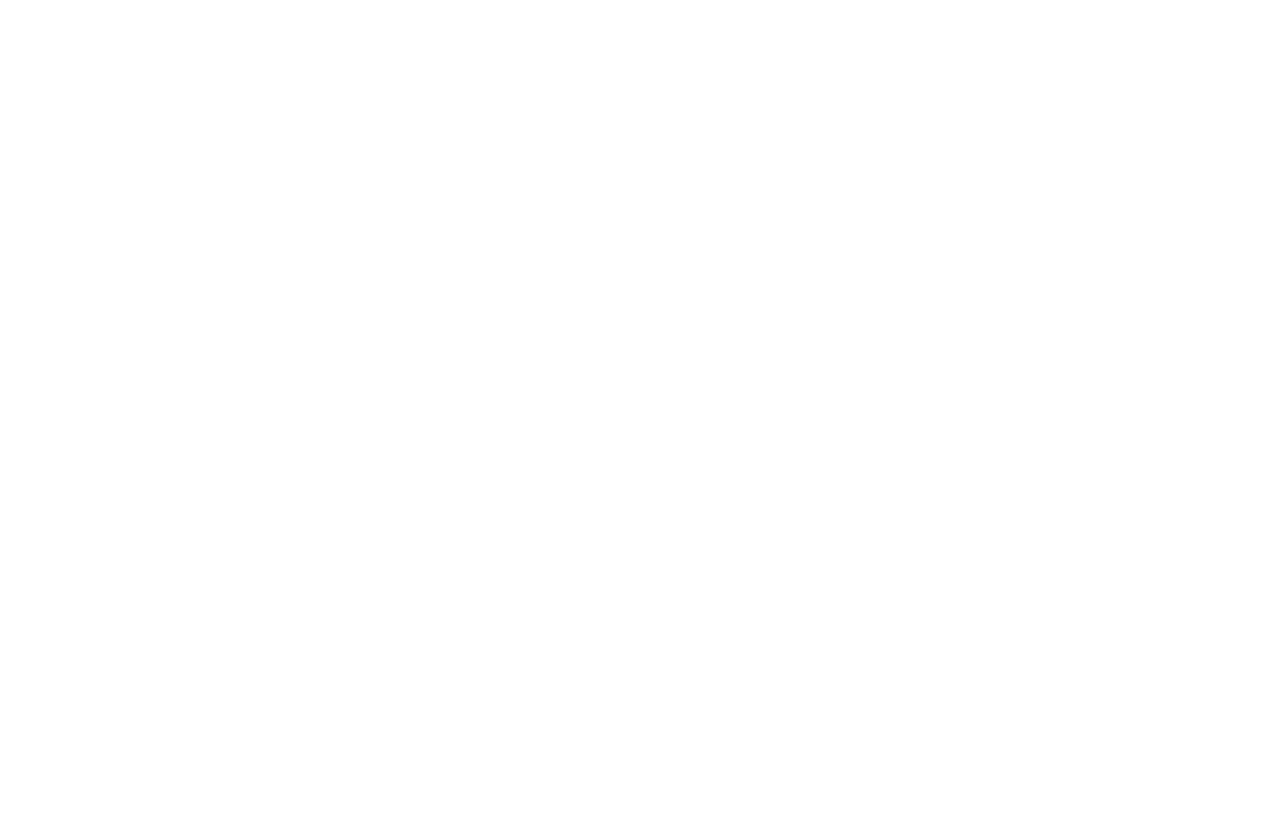
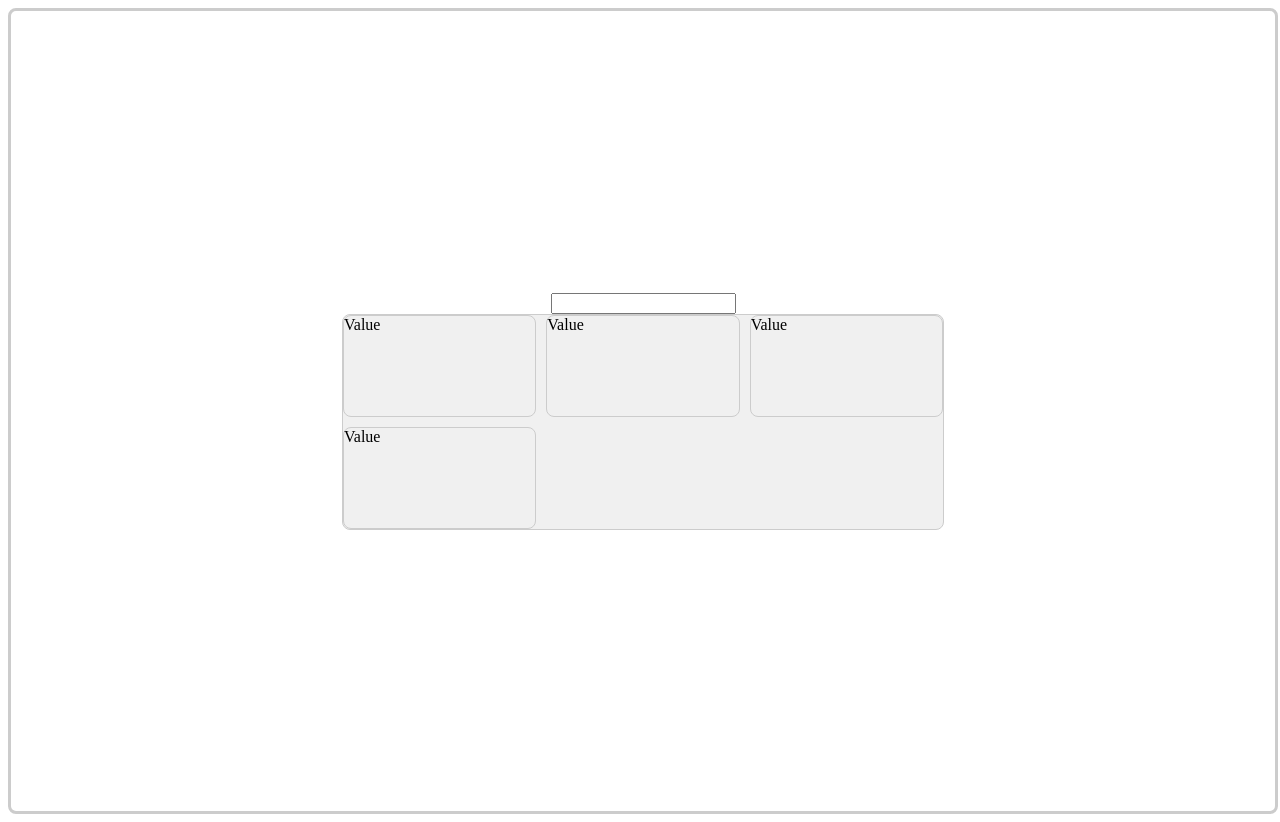
Before and after one commit to Mathieuka/notebook-alters, a Vue app in the folder webapp/: page / in a window 1280 px wide. Before the commit the page ends 800 px from the top, so only its background shows below. Built offline with nearby package versions, Linux system fonts and the light colour scheme; the HTML template or start-up script is replaced by a standard one.

Commit message:
style: work in progress

```diff
--- a/webapp/src/views/NoteBook.vue
+++ b/webapp/src/views/NoteBook.vue
@@ -29,7 +29,43 @@
 <template>
   <div class="container">
     <!-- <editor-content :editor="editor" /> -->
+    <input type="text" />
+    <div class="box-container">
+      <div class="box">Value</div>
+      <div class="box">Value</div>
+      <div class="box">Value</div>
+      <div class="box">Value</div>
+    </div>
   </div>
 </template>
 
-<style></style>
+<style>
+.container {
+  flex-direction: column;
+  width: 100%;
+  height: 100vh;
+  display: flex;
+  justify-content: center;
+  align-items: center;
+  border: 3px solid #ccc;
+  border-radius: 8px;
+}
+
+.box-container {
+  display: grid;
+  grid-template-columns: repeat(3, 1fr);
+  width: 600px;
+
+  background-color: #f0f0f0;
+  border: 1px solid #ccc;
+  border-radius: 8px;
+  gap: 10px;
+}
+
+.box {
+  min-height: 100px;
+  background-color: #f0f0f0;
+  border: 1px solid #ccc;
+  border-radius: 8px;
+}
+</style>
```
